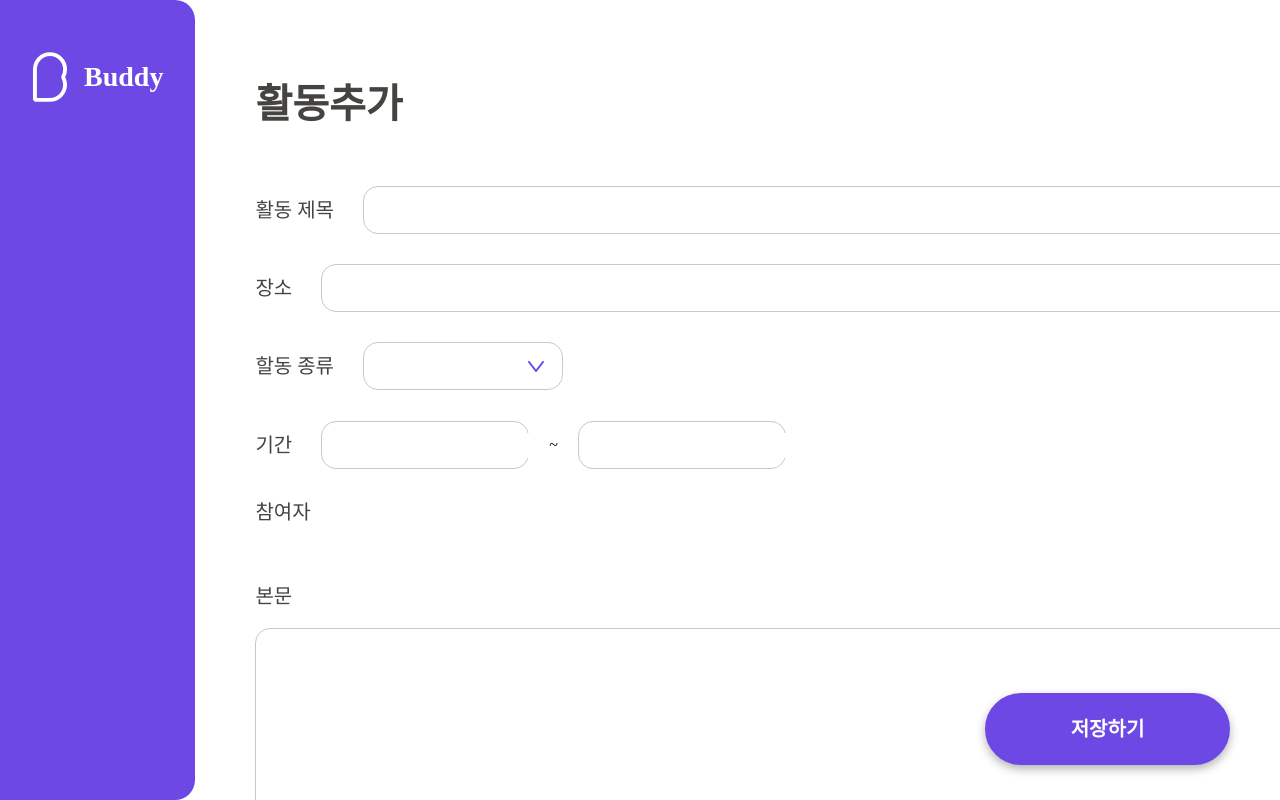
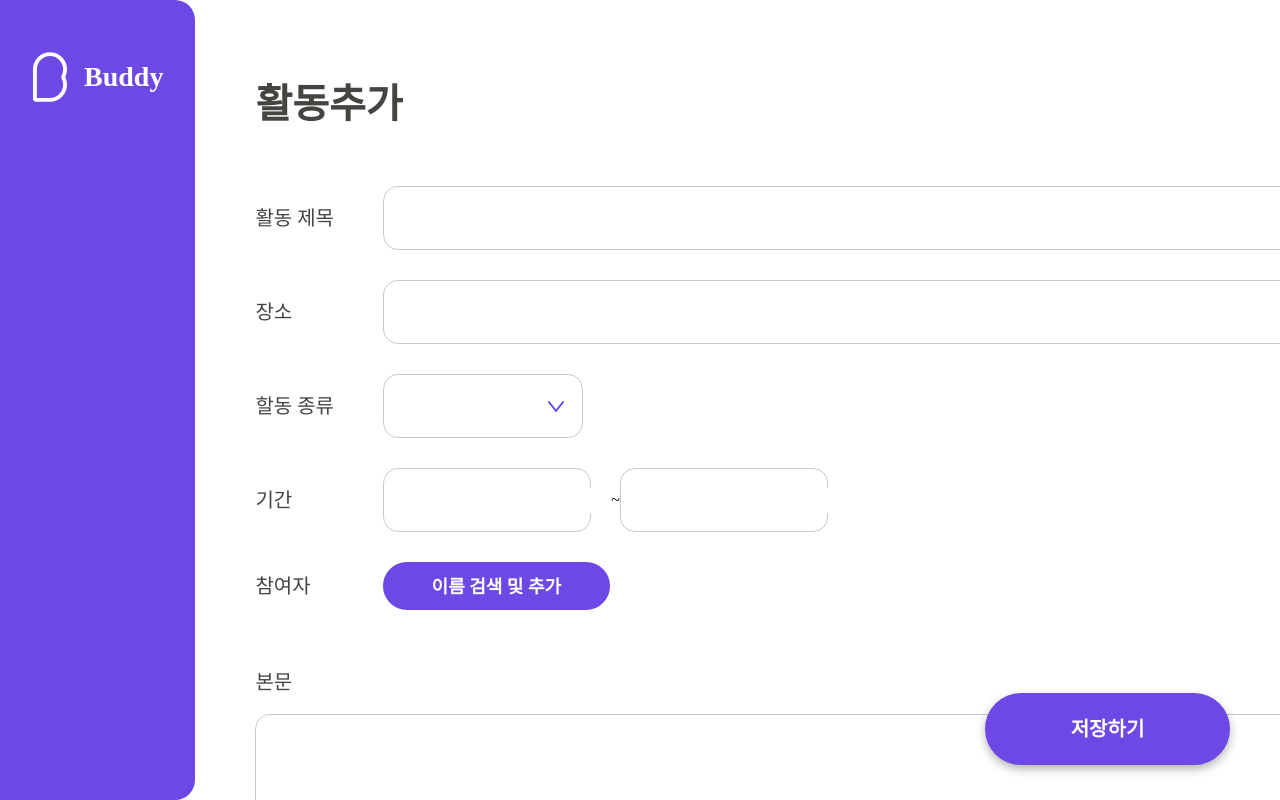
Before and after one commit to kmu-kcc/buddy-frontend, a React (Create React App) app: page /activity/add in a window 1280 px wide. Shown: the top 800 px of the page. Built offline with nearby package versions, Linux system fonts and the light colour scheme; a web font is replaced by a local one.

Commit message:
Layout at activity/add without map

```diff
--- a/src/pages/activity/Add.tsx
+++ b/src/pages/activity/Add.tsx
@@ -43,15 +43,15 @@ export const Add = () => {
       </Box>
       <Box isFlex mt='56px' alignItems='center'>
         <Text fontSize='20px' color='#454440' lineHeight='24px'>활동 제목</Text>
-        <Input onChange={handleInputChange} value={InputTextValue} ml='29px' width='1036px' />
+        <Input onChange={handleInputChange} value={InputTextValue} ml='49px' width='1036px' height='64px' />
       </Box>
       <Box isFlex mt='30px' alignItems='center'>
         <Text fontSize='20px' color='#454440' lineHeight='24px'>장소</Text>
-        <Input onChange={handlePlaceChange} value={InputPlaceValue} ml='29px' width='1036px' />
+        <Input onChange={handlePlaceChange} value={InputPlaceValue} ml='91px' width='1036px' height='64px' />
       </Box>
       <Box isFlex mt='30px' alignItems='center'>
         <Text fontSize='20px' color='#454440' lineHeight='24px'>할동 종류</Text>
-        <Select ml='29px' width='200px'>
+        <Select ml='49px' width='200px' height='64px'>
           <option>창립제</option>
           <option>스터디</option>
           <option>기타</option>
@@ -59,16 +59,17 @@ export const Add = () => {
       </Box>
       <Box isFlex mt='30px' alignItems='center'>
         <Text fontSize='20px' color='#454440' lineHeight='24px'>기간</Text>
-        <Input onChange={handleStartChange} value={InputStartValue} width='208px' ml='29px' mr='20px'></Input>
+        <Input onChange={handleStartChange} value={InputStartValue} width='208px' height='64px' ml='91px' mr='20px'></Input>
         <p> ~ </p>
-        <Input onChange={handleEndChange} value={InputEndValue} width='208px' ml='20px'></Input>
+        <Input onChange={handleEndChange} value={InputEndValue} width='208px' height='64px'></Input>
       </Box>
-      <Box mt='30px' alignItems='center'>
+      <Box isFlex mt='30px' alignItems='center'>
         <Text fontSize='20px' color='#454440' lineHeight='24px'>참여자</Text>
+        <Button ml='72px'>이름 검색 및 추가</Button>
       </Box>
       <Box isFlex flexDirection='column' mt='60px'>
         <Text fontSize='20px' color='#454440' lineHeight='24px'>본문</Text>
-        <Textarea onChange={handleDescriptionareaChange} value={descriptionValue} width='1148px' height='838px' mt='20px'></Textarea>
+        <Textarea onChange={handleDescriptionareaChange} value={descriptionValue} width='1168px' height='838px' mt='20px'></Textarea>
       </Box>
       <FloatButton>저장하기</FloatButton>
     </Box>
```
